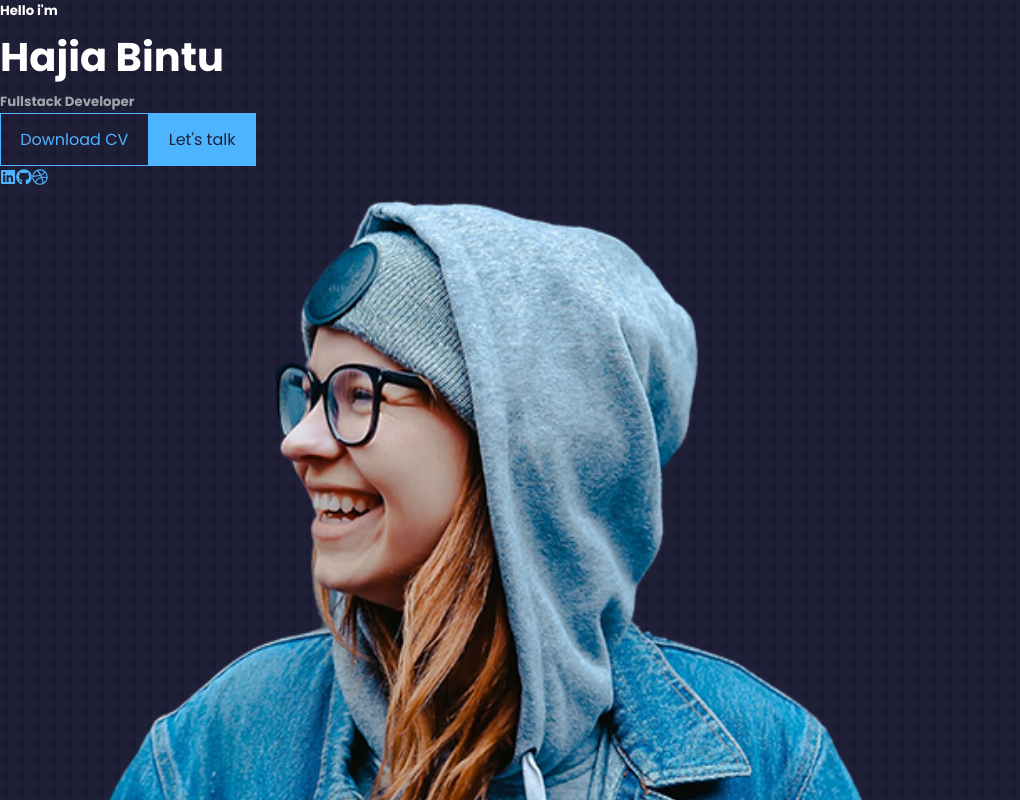
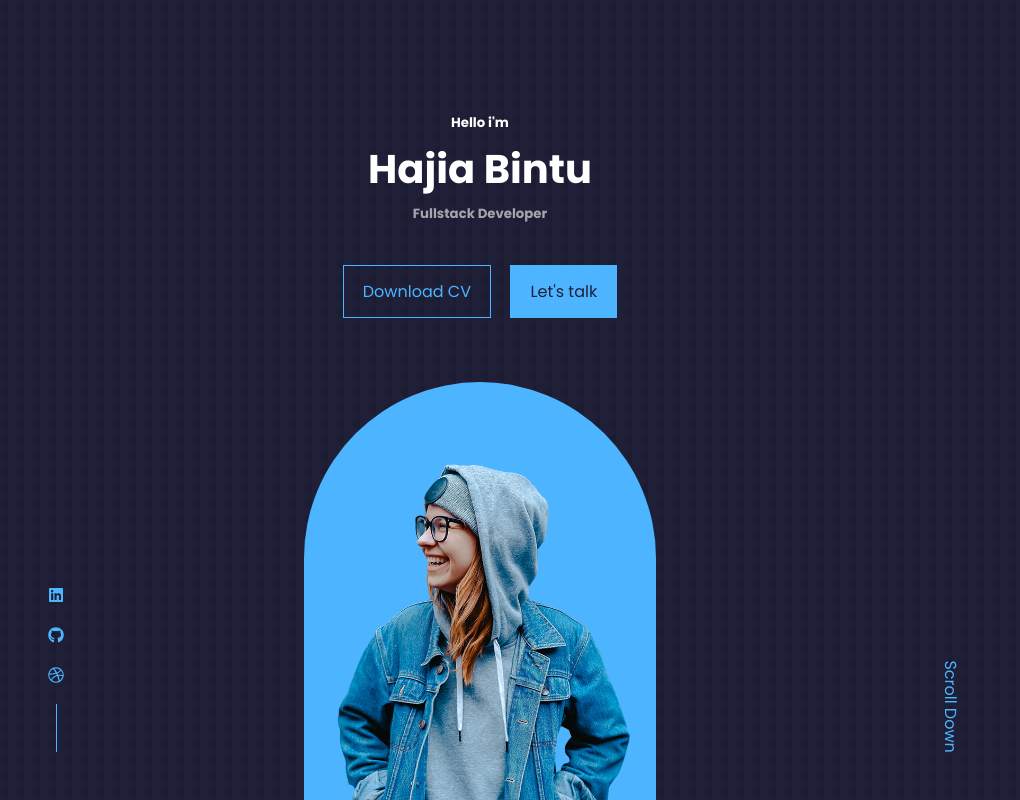
Before and after one commit to Meetkamal256/portfolio-website-template, a React (Create React App) app in the folder react-portfolio/: page / in a window 1280 px wide. Shown: the top 800 px of the page, without its empty margins (0-1020 px from the left). Built offline with nearby package versions, Linux system fonts and the light colour scheme.

Commit message:
header component layout and styling done

```diff
--- a/react-portfolio/src/components/header/HeaderSocials.jsx
+++ b/react-portfolio/src/components/header/HeaderSocials.jsx
@@ -6,11 +6,13 @@
     <div className="header__socials">
       <a href="https://linkedin.com" target="__blank">
         <FaLinkedin />
+      </a>
+      <a href="https://github.com" target="__blank">
         <FaGithub />
+      </a>
+      <a href="https://dribble.com" target="__blank">
         <FaDribbble />
       </a>
-      <a href="https://github.com" target="__blank"></a>
-      <a href="https://dribble.com" target="__blank"></a>
     </div>
   );
 };
--- a/react-portfolio/src/components/header/header.css
+++ b/react-portfolio/src/components/header/header.css
@@ -0,0 +1,80 @@
+header {
+  height: 100vh;
+  padding-top: 7rem;
+  overflow: hidden;
+}
+
+.header__container {
+  text-align: center;
+  height: 100%;
+  position: relative;
+}
+
+/* ========= CTA ==============  */
+.cta {
+  margin-top: 2.5rem;
+  display: flex;
+  gap: 1.2rem;
+  justify-content: center;
+}
+
+/* ========= HEADER SOCIALS ==============  */
+.header__socials {
+  display: flex;
+  flex-direction: column;
+  align-items: center;
+  gap: 0.8rem;
+  position: absolute;
+  left: 3rem;
+  bottom: 3rem;
+}
+
+.header__socials::after {
+  content: "";
+  width: 1px;
+  height: 3rem;
+  background: var(--color-primary);
+}
+
+/* ========= ME ==============  */
+
+.me {
+  background: var(--color-primary);
+  width: 22rem;
+  height: 30rem;
+  position: absolute;
+  left: calc(50% - 11rem);
+  margin-top: 4rem;
+  border-radius: 12rem 12rem 0 0;
+  overflow: hidden;
+  padding: 5rem 1.5rem 1.5rem 1.5rem;
+}
+
+/* ========= SCROLL DOWN ==============  */
+
+.scroll__down {
+  position: absolute;
+  right: -2.3rem;
+  bottom: 5rem;
+  transform: rotate(90deg);
+  font-weight: 400;
+  font-size: 1rem;
+}
+
+/* ========= MEDIA QUERIES (MEDIUM DEVICES) ============ */
+@media screen and (max-width: 1024px) {
+  header {
+    height: 68vh;
+  }
+}
+
+/* ========= MEDIA QUERIES (SMALL DEVICES) ============ */
+@media screen and (max-width: 600px) {
+  header {
+    height: 100vh;
+  }
+  .header__socials,
+  .scroll__down {
+    display: none;
+  }
+}
```
Also changed, not shown: react-portfolio/src/components/header/Header.jsx (line endings or trailing spaces), react-portfolio/src/index.css (line endings or trailing spaces).
